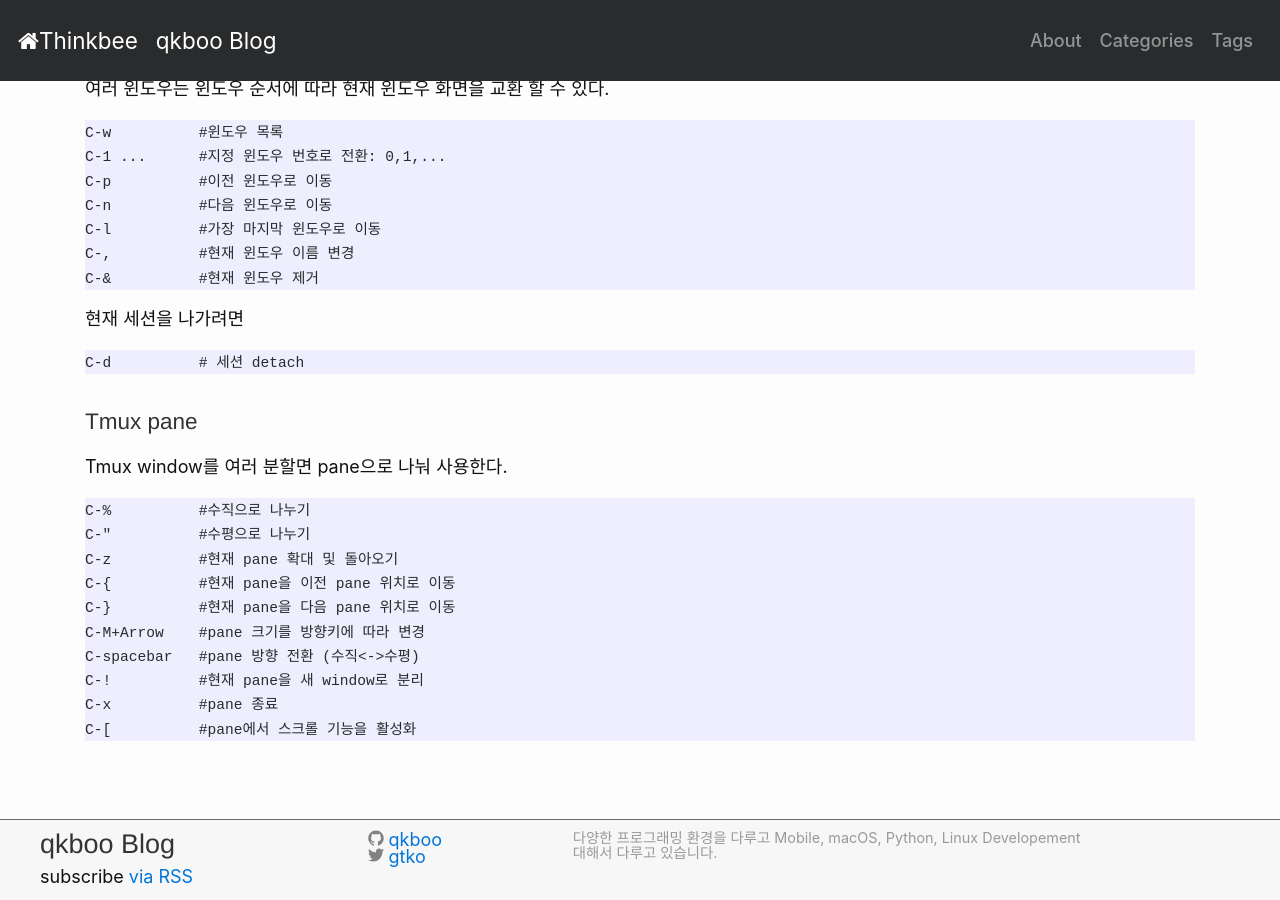
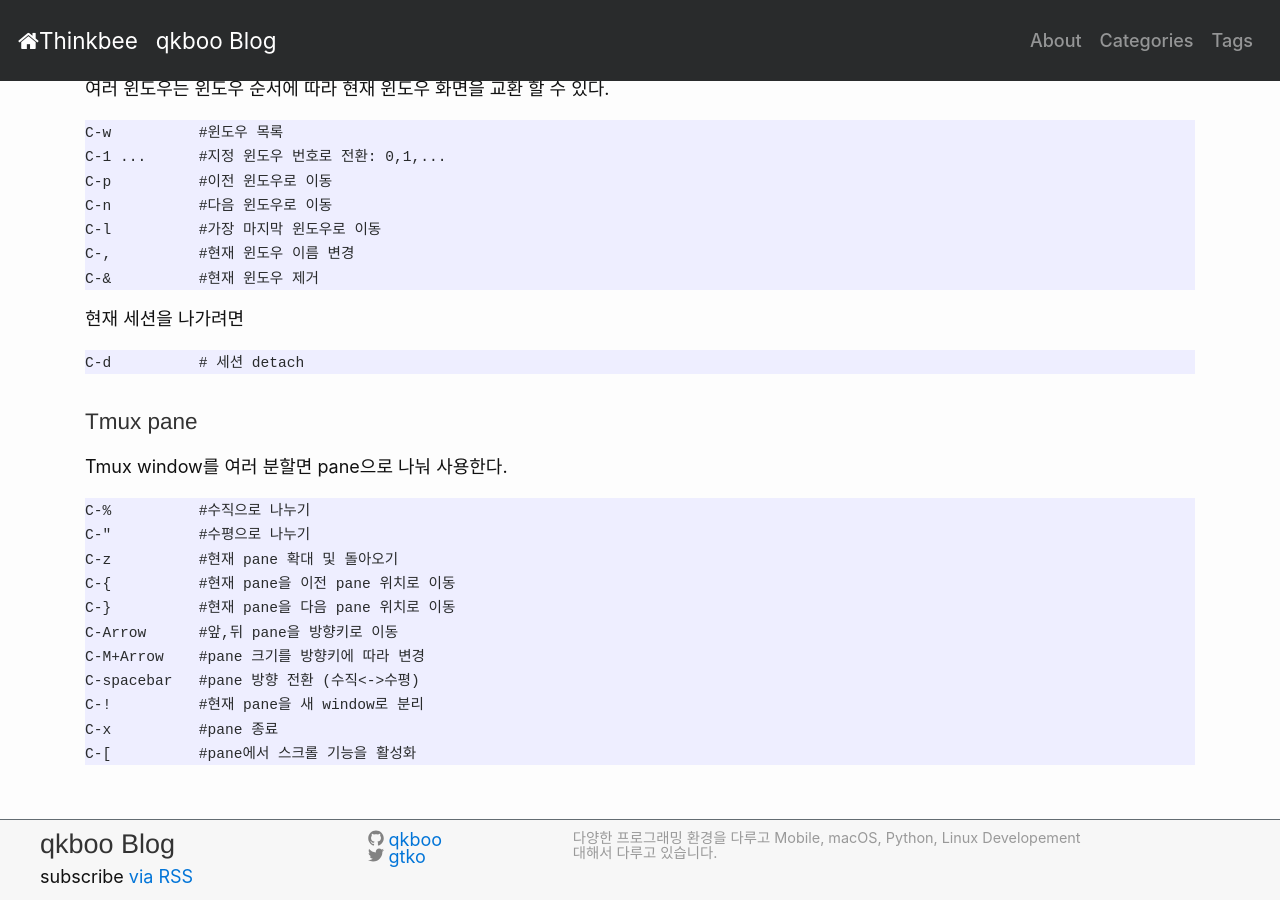
Before and after one commit to webhacking/qkboo.github.io, a Jekyll site: the page built from _posts/2017-05-05-tmux-cheatsheet.md, in a window 1280 px wide and 900 px high, scrolled down 1852 px. Built offline with Jekyll 4.4.1, drawn with Linux system fonts in a browser that asks for light colours; nearby versions of some CDN libraries; comment, search, counter and statistics services are not loaded.

Commit message:
post: pane 이동 관련 수정

```diff
--- a/_posts/2017-05-05-tmux-cheatsheet.md
+++ b/_posts/2017-05-05-tmux-cheatsheet.md
@@ -111,6 +111,7 @@
 C-z          #현재 pane 확대 및 돌아오기
 C-{          #현재 pane을 이전 pane 위치로 이동
 C-}          #현재 pane을 다음 pane 위치로 이동
+C-Arrow      #앞,뒤 pane을 방향키로 이동
 C-M+Arrow    #pane 크기를 방향키에 따라 변경
 C-spacebar   #pane 방향 전환 (수직<->수평)
 C-!          #현재 pane을 새 window로 분리
```
